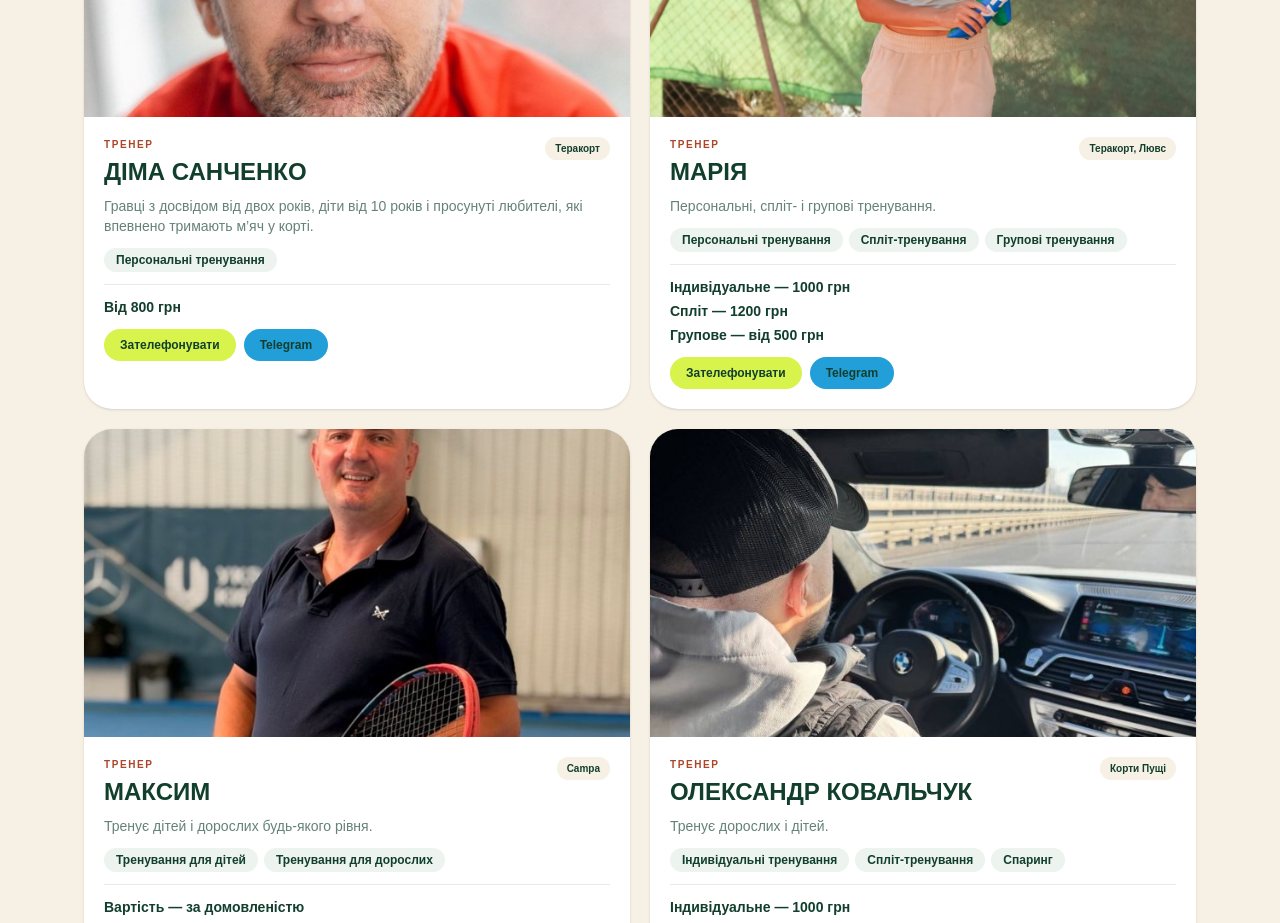
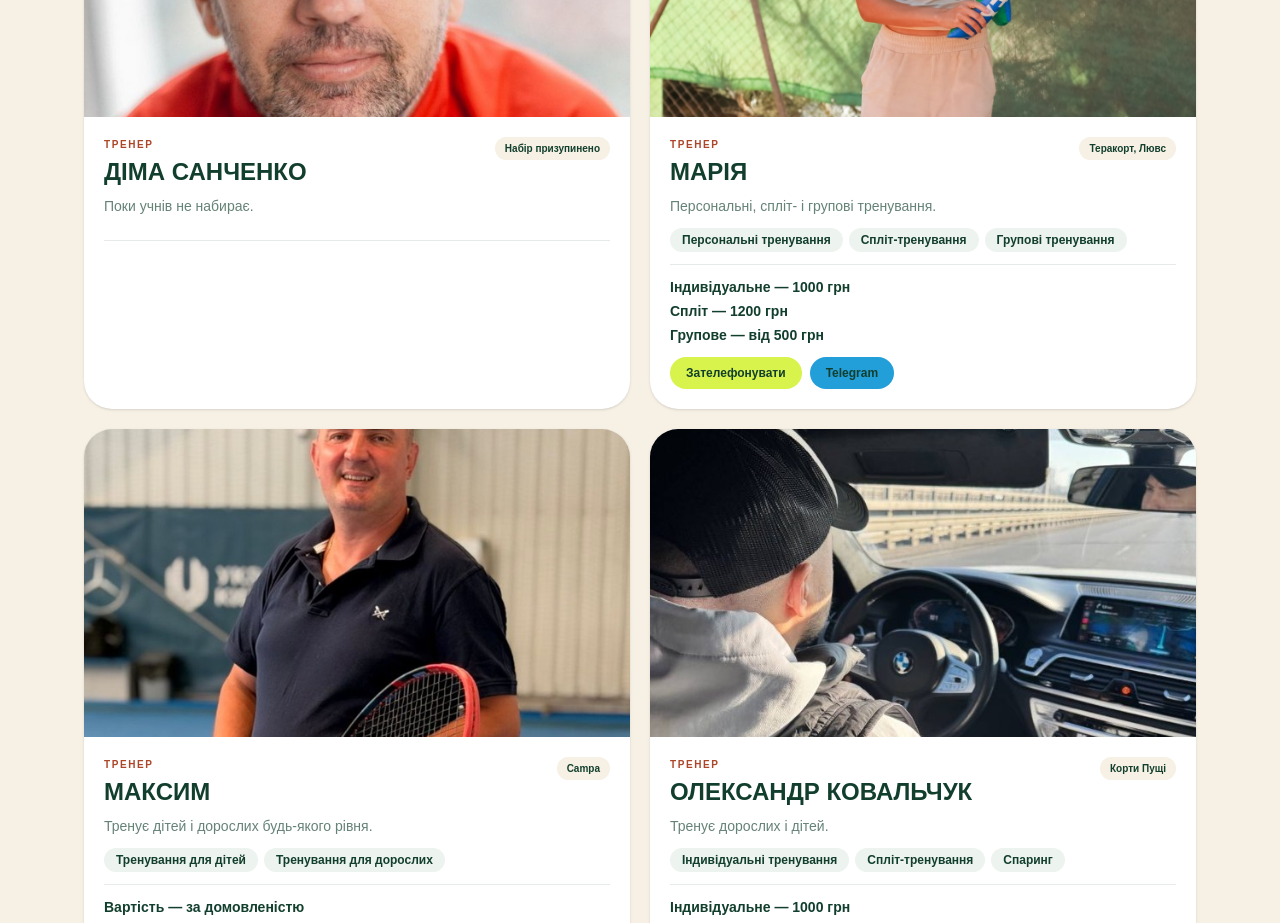
Before and after one commit to yellowblue9912-cell/irpin-tennis-next, a Next.js app: page /coaches in a window 1280 px wide. Shown: the part 1880-2803 px from the top of the page. Built offline with nearby package versions, Linux system fonts and the light colour scheme.

Commit message:
Pause Dima Sanchenko coaching intake

```diff
--- a/app/coaches/page.tsx
+++ b/app/coaches/page.tsx
@@ -78,13 +78,10 @@ const coaches: Coach[] = [
   {
     name: "Діма Санченко",
     image: "/coaches/dima.jpg",
-    phone: "+380 96 733 02 77",
-    telegram: "SanchenkoD",
-    audience:
-      "Гравці з досвідом від двох років, діти від 10 років і просунуті любителі, які впевнено тримають м’яч у корті.",
-    formats: ["Персональні тренування"],
-    prices: ["Від 800 грн"],
-    courts: "Теракорт",
+    audience: "Поки учнів не набирає.",
+    formats: [],
+    prices: [],
+    courts: "Набір призупинено",
   },
   {
     name: "Марія",
```
